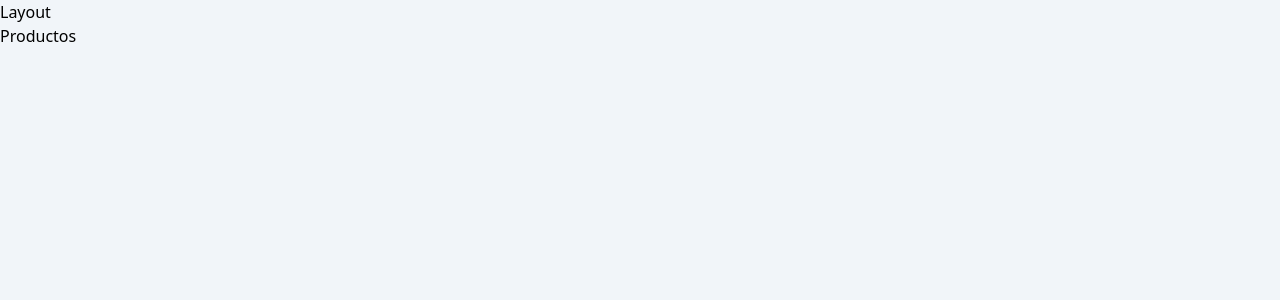
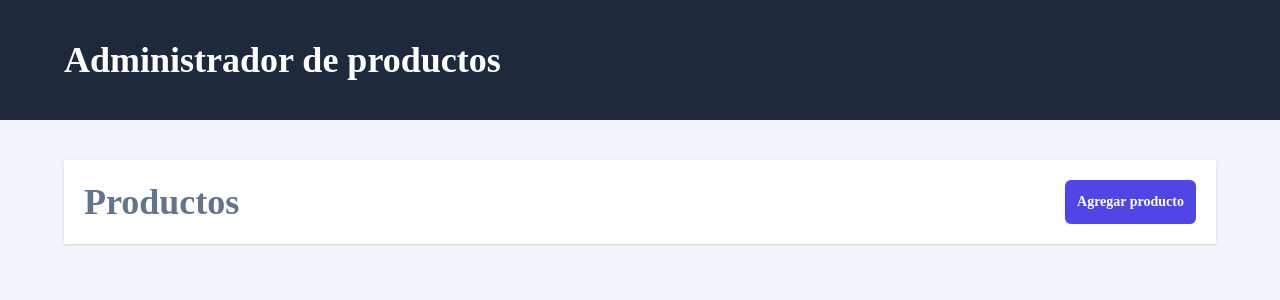
Before and after one commit to BryanLlana/Product_manager_frontend, a React (Vite) app: page / in a window 1280 px wide. Shown: the top 300 px of the page. Built offline with nearby package versions, Linux system fonts and the light colour scheme.

Commit message:
Router added config

```diff
--- a/package.json
+++ b/package.json
@@ -10,6 +10,7 @@
     "preview": "vite preview"
   },
   "dependencies": {
+    "@fontsource-variable/onest": "^5.0.3",
     "react": "^18.2.0",
     "react-dom": "^18.2.0",
     "react-router-dom": "^6.22.3"
--- a/src/index.css
+++ b/src/index.css
@@ -1,3 +1,7 @@
 @tailwind base;
 @tailwind utilities;
 @tailwind components;
+
+body {
+  font-family: "Onest Variable";
+}
--- a/src/layouts/Layout.tsx
+++ b/src/layouts/Layout.tsx
@@ -2,10 +2,18 @@ import { Outlet } from 'react-router-dom'
 
 const Layout = () => {
   return (
-    <div>
-      <h2>Layout</h2>
-      <Outlet />
-    </div>
+    <>
+      <header className='bg-slate-800'>
+        <div className='mx-auto max-w-6xl py-10'>
+          <h1 className='text-center md:text-left text-4xl font-extrabold text-white'>
+            Administrador de productos
+          </h1>
+        </div>
+      </header>
+      <main className='mt-10 mx-auto max-w-6xl px-5 bg-white shadow py-5'>
+        <Outlet />
+      </main>
+    </>
   )
 }
 
--- /dev/null
+++ b/src/pages/Products.tsx
@@ -0,0 +1,18 @@
+import { Link } from 'react-router-dom'
+
+const Products = () => {
+  return (
+    <>
+      <div className="flex justify-between items-center">
+        <h2 className="text-4xl font-black text-slate-500">Productos</h2>
+        <Link
+          to='/nuevo-producto'
+          className='rounded-md bg-indigo-600 p-3 text-sm font-bold text-white shadow-sm hover:bg-indigo-700'
+        >Agregar producto
+        </Link>
+      </div>
+    </>
+  )
+}
+
+export default Products
--- /dev/null
+++ b/src/pages/RegisterProduct.tsx
@@ -0,0 +1,18 @@
+import { Link } from 'react-router-dom';
+
+const RegisterProduct = () => {
+  return (
+    <>
+      <div className="flex justify-between items-center">
+        <h2 className="text-4xl font-black text-slate-500">Registrar Producto</h2>
+        <Link
+          to='/'
+          className='rounded-md bg-indigo-600 p-3 text-sm font-bold text-white shadow-sm hover:bg-indigo-700'
+        >Volver
+        </Link>
+      </div>
+    </>
+  )
+}
+
+export default RegisterProduct
--- a/tailwind.config.js
+++ b/tailwind.config.js
@@ -2,7 +2,7 @@
 export default {
   content: [
     './index.html',
-    './src/**/*.{ts, tsx}'
+    './src/**/*.{ts,tsx}'
   ],
   theme: {
     extend: {},
```
Also changed, not shown: src/main.tsx (+8 -1 lines), 1 other file (tests, documents, lock files or other folders).
